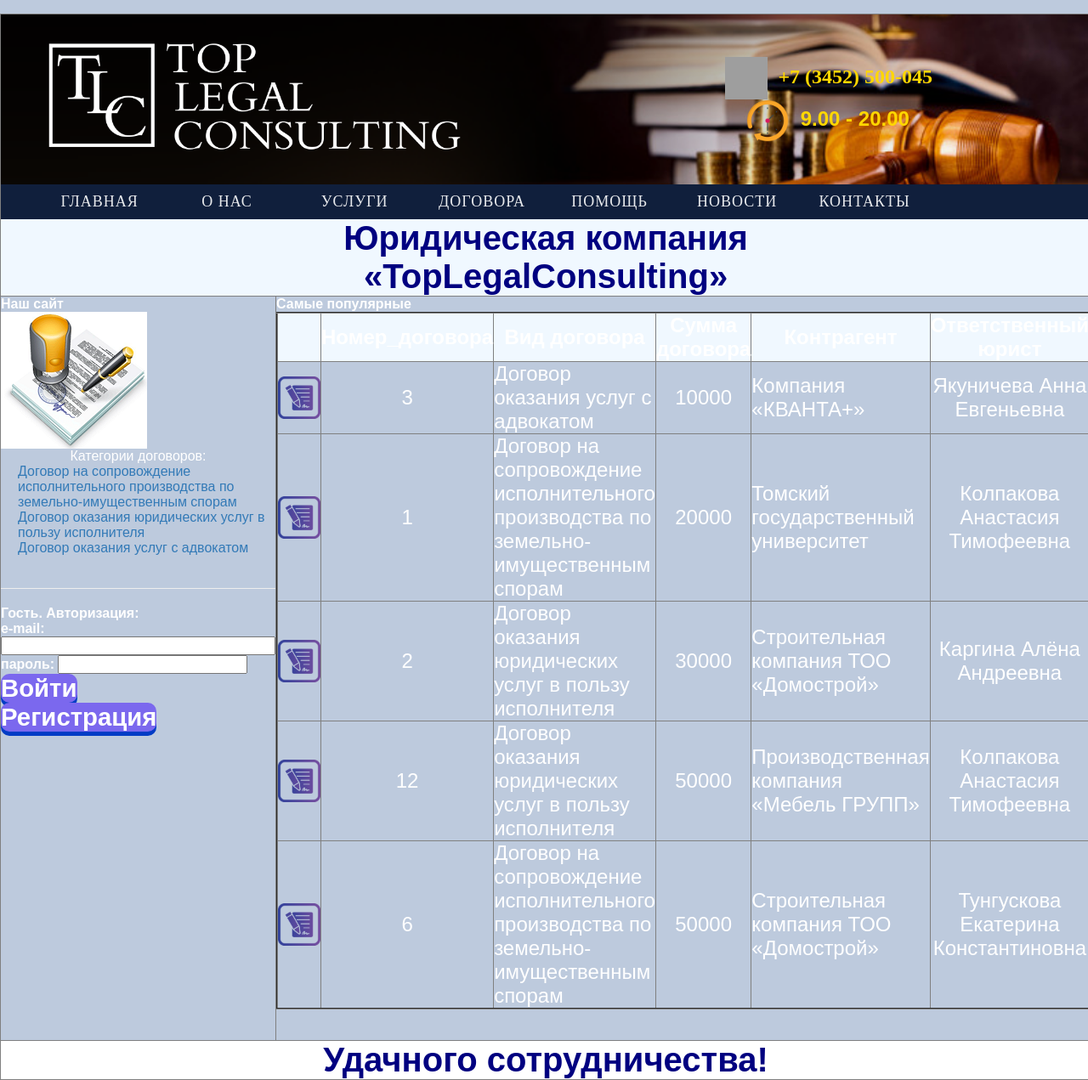
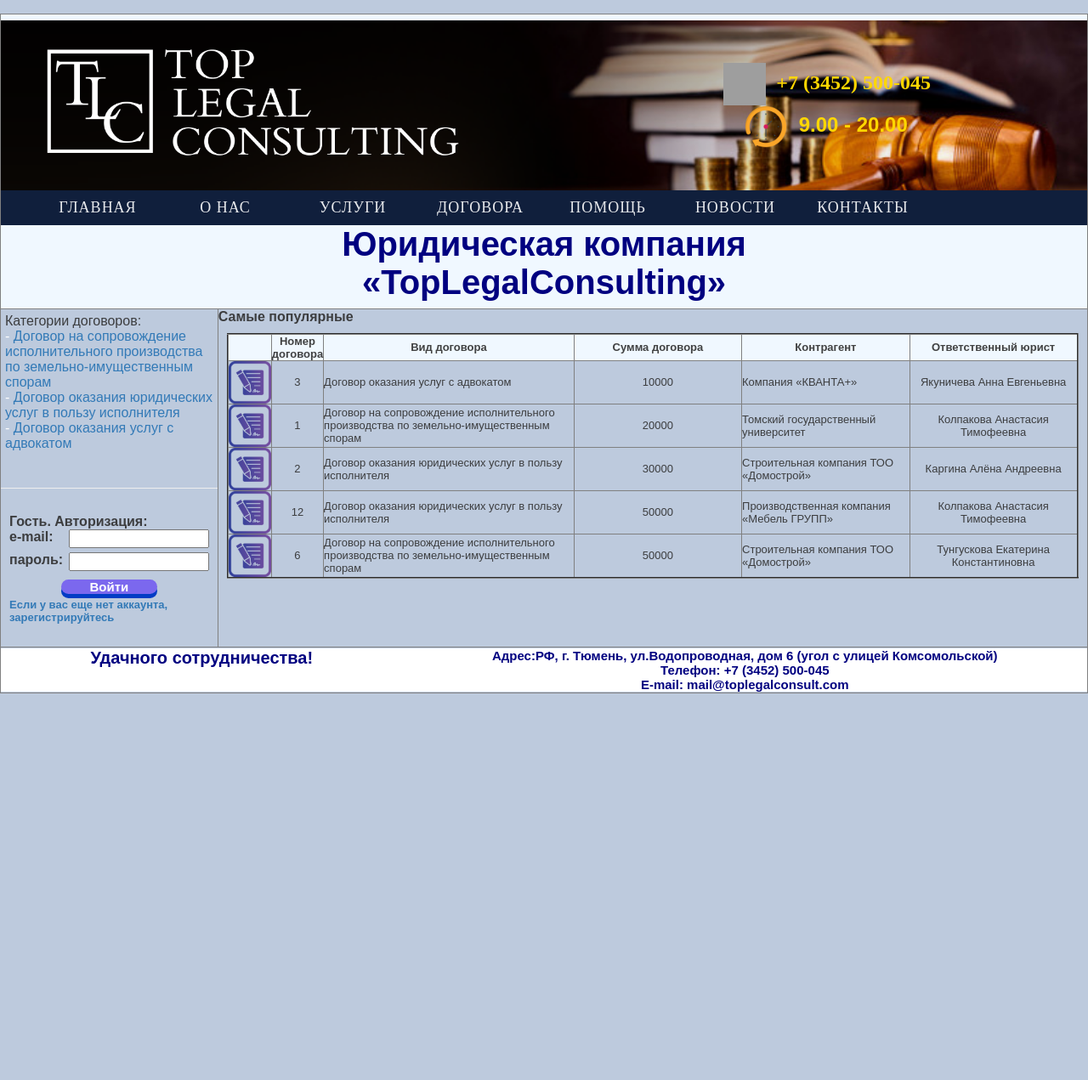
Before and after one commit to DenisZagitov/toplegalconsulting, a PHP site: page / in a window 1280 px wide. Shown: the whole page at 85% size. After the commit the page ends 816 px from the top, so only its background shows below. Run offline with PHP 8.4, Linux system fonts and the light colour scheme; data comes from the database, SQL or seed files in the repository; data that the repository does not hold is empty; some web fonts are replaced; grey boxes are pictures that could not be loaded.

Commit message:
Add files via upload

```diff
--- a/common/bottom.php
+++ b/common/bottom.php
@@ -1,8 +1,15 @@
 <tr>
 <td colspan="2" align="center">
 	<b>
-		<div style="color: Navy;	font-size: 40px;font-weight: bold; background: #ffffff">
-			Удачного сотрудничества!
+		<div style="background: #ffffff;color: Navy;font-size: 20px; display: flex;    justify-content: space-around;">
+			<div><span>Удачного сотрудничества!</span></div>
+			<div>
+				<span style = 'font-size: 15px;'>
+					<p><strong class="">Адрес:</strong>РФ, г. Тюмень, ул.Водопроводная, дом 6 (угол с улицей Комсомольской)</p>
+        			<p><strong class="">Телефон:</strong> +7 (3452) 500-045</p>
+        			<p><strong class="">E-mail:</strong> mail@toplegalconsult.com</p>
+      			</span>
+      	</div>
 		</div>
 	</b>
 </td>
--- a/common/func.php
+++ b/common/func.php
@@ -2,7 +2,7 @@
 function bd_connect()
 {
     global $db;
-    $db = new mysqli("db", "user", "password", "toplegalconsulting");
+    $db = new mysqli("localhost", "root", "", "toplegalconsulting");
 
     // проверяем соединение
     if ($db->connect_errno) {
--- a/common/top.php
+++ b/common/top.php
@@ -70,17 +70,12 @@
 			</td>
 		</tr>
 		<tr class="style8">
-			<td valign="top" width="40%">
-				<strong>Наш сайт</strong>
+			<td valign="top" width="20%">
+
 				<table width="100%" border="0" cellspacing="0" cellpadding="2">
-					<tr>
-						<td>
-							<img src="/img/img.png" />
-						</td>
-					</tr>
-					<tr class="style8" align="center">
+					<tr class="style8">
 						<strong class="style2">
-							<td>Категории договоров:<br>
+							<td style="padding:5px 0px 5px 5px; color:#2f2f2fe8;">Категории договоров:<br>
 						</strong>
 						<table width="100%" border="0" cellspaing="0" cellpadding="2">
 							<?php
@@ -89,8 +84,8 @@
 							while ($row_types = mysqli_fetch_array($q_types, MYSQLI_NUM)) {
 								echo '
 									<tr>
-										<td align="left" ><p style="margin-left: 20px"><span class="style5">
-										<a href="/?vid=catalog&type=' . $row_types[0] . '">' . $row_types[1] . '</a>
+										<td align="left" ><p style="margin-left: 0px"><span class="style5">
+											- <a href="/?vid=catalog&type=' . $row_types[0] . '">' . $row_types[1] . '</a>
 										</span></p></td>
 									</tr>';
 							}
@@ -107,11 +102,26 @@
 					if (isset($_SESSION['name_client'])) echo "Здравствуйте, " . $_SESSION['name_client'] . "! <br> <a href='/reg.php?exit=1'> Выход</a>";
 					else
 						echo '
-			<form method="get" action="/reg.php">
-            Гость. Авторизация:
-			<br>e-mail:  <input name="mail" type="text" size="30" maxlength="50" />
-			<br>пароль:  <input name="pas" type="password" size="20" maxlength="20" /><input class="btn-new" name="enter" type="submit" value="Войти" />
-			<br><a href="/reg.php"><button class="btn-new">Регистрация</button></a>
+			<form method="get" action="/reg.php" style = "padding:10px;">
+
+            <div style="width:100%; color:#2f2f2fe8;">
+            <p>Гость. Авторизация:</p>
+
+				<div style = "display:flex;" padding: 5px 0px 5px 0px;>
+					<span style = "width:10%; min-width:70px;"> e-mail:</span>
+					<input name="mail" type="text" size="30" maxlength="50" style="width:85%;"/>
+				</div>
+				<div style = "display:flex; padding: 5px 0px 5px 0px;">
+					<span style = "width:10%; min-width:70px;"> пароль: </span>
+					<input name="pas" type="password" size="20" maxlength="20" style="width:85%;" />
+				</div>
+
+				<div style = "padding: 5px; display: flex; justify-content: center;">
+					<input class="btn-new" name="enter" type="submit" value="Войти" style = "width:50%"/>
+				</div>
+					<a href="/reg.php" style = "font-size:13px;">Если у вас еще нет аккаунта, зарегистрируйтесь</a>
+
+			</div>
 			</form></strong>';
 					?>
 			</td>
--- a/css/style.css
+++ b/css/style.css
@@ -165,7 +165,7 @@ html {
 	color: white;
 	background: #7B68EE;
 	box-shadow: 0 5px 0 #003CC5;
-	font-size: 22pt;
+	font-size: 15px;
 }
 
 .btn-new:hover {
--- a/index.php
+++ b/index.php
@@ -39,23 +39,23 @@ ON `sotrudniki`.`Табельный номер`=`kartochka_dogovora`.`Ответ
 ON `kontragentu`.`Код`=`kartochka_dogovora`.`Контрагент`) ON `vid_dogovora`.`ID_вида`=`kartochka_dogovora`.`ID_вида` ORDER BY `Сумма_договора` ASC LIMIT 5";
   }
   ?>
-  <strong>
+  <strong style = "color:#2f2f2fe8;">
     <?= $zag; ?></strong><br />
   <?php
   $color = "red";
   $q = mysqli_query($db, $sql);
   if (mysqli_num_rows($q) > 0) {
-    echo ' <table width="100%" border="2" cellspacing="2" cellpadding="2">
+    echo ' <table border="2" cellspacing="2" cellpadding="2" style="color:#2f2f2fe8; font-size:13px; width: 98%; margin:10px;">
     <tr>
-        <td width="50" bgcolor=#F0F8FF>&nbsp;</td>
-        <td width="60" align="center" bgcolor=#F0F8FF><b><font size=5>';
-    if ($vid == 'catalog') echo  '<a href="/?vid=catalog&type=' . $_GET['type'] . '&sort=Номер_договора">Номер_договора </font></a>';
-    else echo 'Номер_договора</font></b>';
+        <td style="min-width: 50px; width:5%;" bgcolor=#F0F8FF>&nbsp;</td>
+        <td style="min-width: 10px; width:5%;" align="center" bgcolor=#F0F8FF><b>';
+    if ($vid == 'catalog') echo  '<a href="/?vid=catalog&type=' . $_GET['type'] . '&sort=Номер_договора">Номер договора</a>';
+    else echo 'Номер договора</b>';
     echo '</td>
-        <td width="300" align="center" bgcolor=#F0F8FF><b><font size=5>Вид договора</font></b></td>
-        <td  width="100" align="center" bgcolor=#F0F8FF><b><font size=5>Сумма договора</font></b></td>
-        <td width="120" align="center" bgcolor=#F0F8FF><b><font size=5>Контрагент</font></b></td>
-        <td width="120" align="center" bgcolor=#F0F8FF><b><font size=5>Ответственный юрист</font></b></td>
+        <td style="min-width:100px; width:30%" align="center" bgcolor=#F0F8FF><b>Вид договора</b></td>
+        <td style="min-width:100px; width:20%" align="center" bgcolor=#F0F8FF><b>Сумма договора</b></td>
+        <td style="min-width:100px; width:20%" align="center" bgcolor=#F0F8FF><b>Контрагент</b></td>
+        <td style="min-width:100px; width:20%" align="center" bgcolor=#F0F8FF><b>Ответственный юрист</b></td>
     </tr>';
     $show = 0;
 
@@ -74,11 +74,11 @@ ON `kontragentu`.`Код`=`kartochka_dogovora`.`Контрагент`) ON `vid_d
       else  echo '<a href="/read.php">';
       echo '
         <img src="img/logo2.png" alt="загрузить" width="50" height="50" border="0"/></a></td>
-            <td align="center"><font size=5>' . $row['Номер_договора'] . '</font></td>
-            <td align="left"><font size=5>' . $row['Вид договора'] . '</font></td>
-            <td align="center"><font size=5>' . $row['Сумма_договора'] . '</font></td>
-            <td align="left"><font size=5>' . $row['Контрагент'] . '</font></td>
-            <td align="center"><font size=5>' . $row['ФИО'] . '</font></td>
+            <td align="center">' . $row['Номер_договора'] . '</td>
+            <td align="left">' . $row['Вид договора'] . '</td>
+            <td align="center">' . $row['Сумма_договора'] . '</td>
+            <td align="left">' . $row['Контрагент'] . '</td>
+            <td align="center">' . $row['ФИО'] . '</td>
         </tr>';
     }
     echo "</table>";
```
Also changed, not shown: img.png (added).
